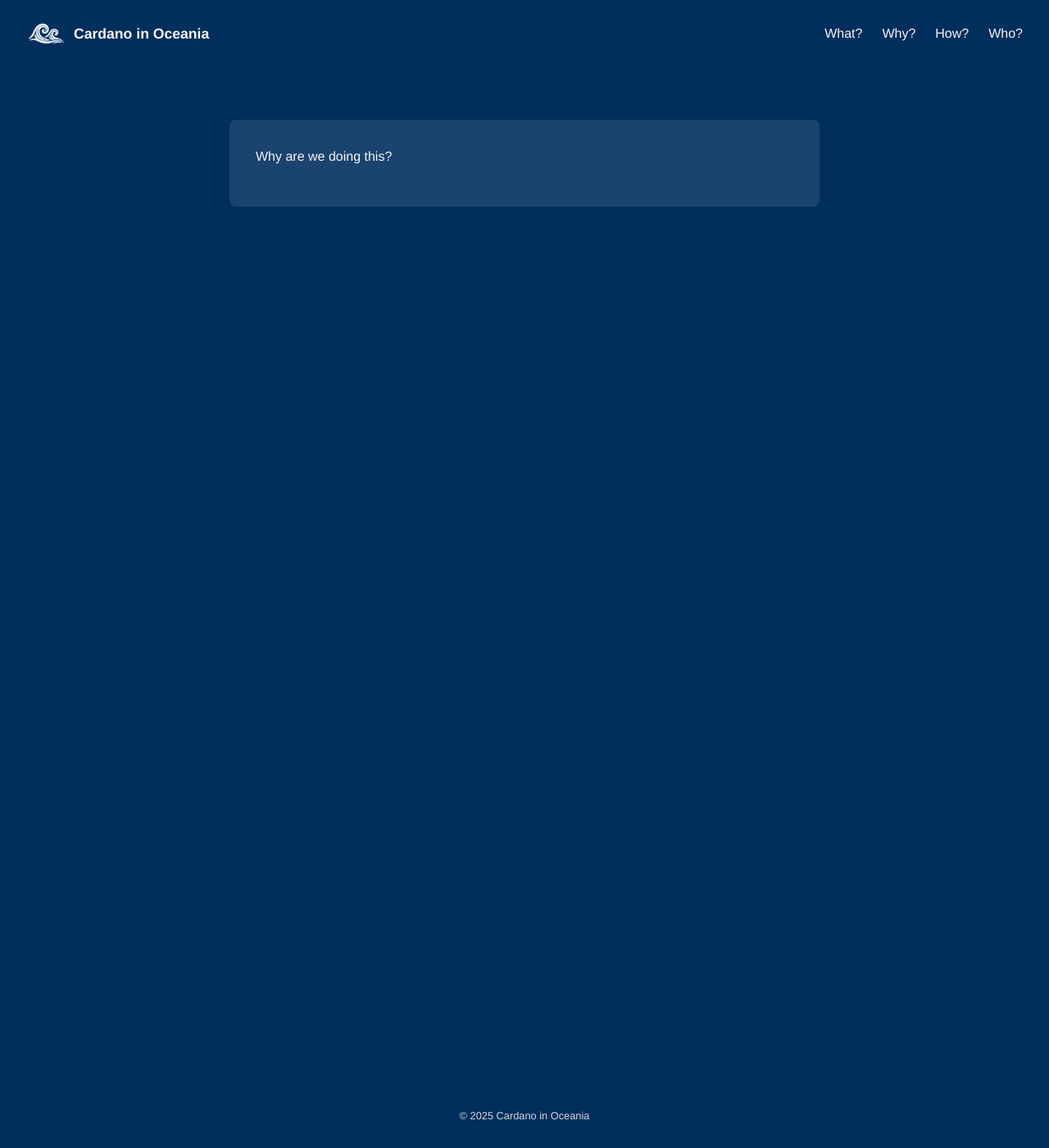
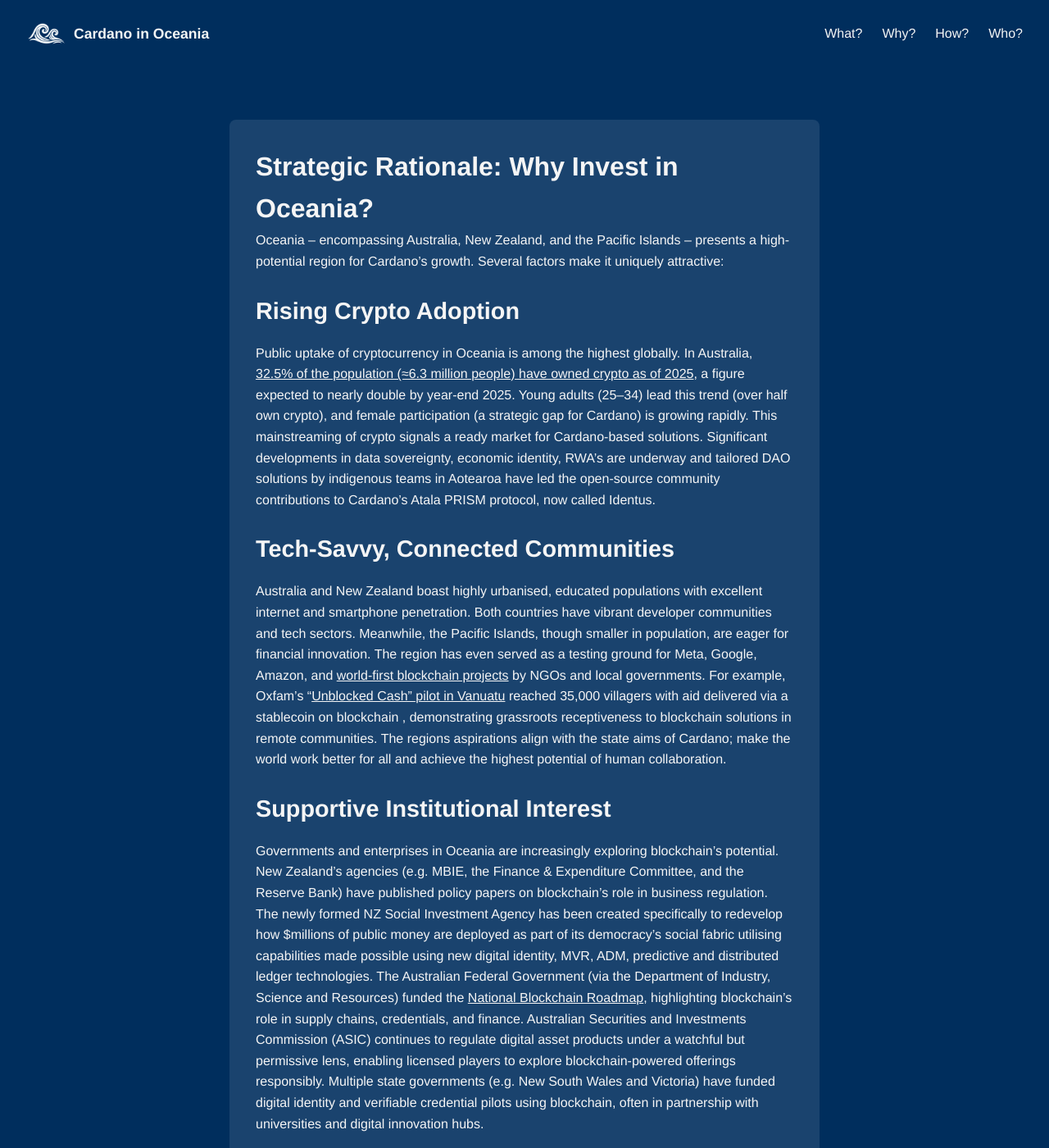
Before and after one commit to cardano-in-oceania/cardano-in-oceania.github.io, a Jekyll site: the page built from docs/pages/why.md, in a window 1280 px wide and 1400 px high. Shown: the whole window at 82% size. Built offline with Jekyll 4.4.1, drawn with Linux system fonts in a browser that asks for light colours; some of the changed text lies outside the part shown.

Commit message:
Updated Why

```diff
--- a/docs/pages/why.md
+++ b/docs/pages/why.md
@@ -3,4 +3,22 @@
 title: Why?
 permalink: /why/
 ---
-Why are we doing this?
+# Strategic Rationale: Why Invest in Oceania?
+Oceania – encompassing Australia, New Zealand, and the Pacific Islands – presents a high-potential region for Cardano’s growth. Several factors make it uniquely attractive:
+
+## Rising Crypto Adoption
+Public uptake of cryptocurrency in Oceania is among the highest globally. In Australia, [32.5% of the population (≈6.3 million people) have owned crypto as of 2025](https://bitcoinist.com/australia-adoption-crypto/#:~:text=Young%20Investors%20Still%20Lead%2C%20But,Others%20Are%20Catching%20Up), a figure expected to nearly double by year-end 2025\. Young adults (25–34) lead this trend (over half own crypto), and female participation (a strategic gap for Cardano) is growing rapidly. This mainstreaming of crypto signals a ready market for Cardano-based solutions. Significant developments in data sovereignty, economic identity, RWA’s are underway and tailored DAO solutions by indigenous teams in Aotearoa have led the open-source community contributions to Cardano’s Atala PRISM protocol, now called Identus.
+
+## Tech-Savvy, Connected Communities
+Australia and New Zealand boast highly urbanised, educated populations with excellent internet and smartphone penetration. Both countries have vibrant developer communities and tech sectors. Meanwhile, the Pacific Islands, though smaller in population, are eager for financial innovation. The region has even served as a testing ground for Meta, Google, Amazon, and [world-first blockchain projects](https://www.abc.net.au/news/2021-10-02/pacific-blockchain-experiment-cryptocurrency-bitcoin/100495166) by NGOs and local governments. For example, Oxfam’s “[Unblocked Cash” pilot in Vanuatu](https://www.calpnetwork.org/publication/unblocked-cash-pilot-full-report/) reached 35,000 villagers with aid delivered via a stablecoin on blockchain , demonstrating grassroots receptiveness to blockchain solutions in remote communities. The regions aspirations align with the state aims of Cardano; make the world work better for all and achieve the highest potential of human collaboration.
+
+## Supportive Institutional Interest
+Governments and enterprises in Oceania are increasingly exploring blockchain’s potential. New Zealand’s agencies (e.g. MBIE, the Finance & Expenditure Committee, and the Reserve Bank) have published policy papers on blockchain’s role in business regulation. The newly formed NZ Social Investment Agency has been created specifically to redevelop how $millions of public money are deployed as part of its democracy’s social fabric utilising capabilities made possible using new digital identity, MVR, ADM, predictive and distributed ledger technologies. The Australian Federal Government (via the Department of Industry, Science and Resources) funded the [National Blockchain Roadmap](https://www.industry.gov.au/data-and-publications/national-blockchain-roadmap), highlighting blockchain’s role in supply chains, credentials, and finance. Australian Securities and Investments Commission (ASIC) continues to regulate digital asset products under a watchful but permissive lens, enabling licensed players to explore blockchain-powered offerings responsibly. Multiple state governments (e.g. New South Wales and Victoria) have funded digital identity and verifiable credential pilots using blockchain, often in partnership with universities and digital innovation hubs.
+
+## Across industries
+From agriculture to arts and finance – the region is piloting distributed ledger tech to improve transparency and efficiency. Agribusinesses are using blockchain for supply chain traceability (e.g. to certify organic exports), aligning with Oceania’s focus on quality and sustainability. This institutional openness provides fertile ground for Cardano adoption in real-world use cases.
+
+## Strategic Gateway and Scale Sandbox
+Oceania’s mix of advanced economies (Australia/NZ) and developing island nations makes it an ideal sandbox for scalable Cardano solutions. Successful models proven here – whether in decentralised finance for underbanked communities or traceability for exports – can be refined in a manageable environment and then scaled globally. Moreover, Australia and New Zealand’s strong trade and cultural links to Asia and the West position Oceania as a bridge for Cardano’s global outreach.
+
+**In summary, Oceania combines high crypto literacy, supportive stakeholders, and pressing use-case needs (financial inclusion, transparent trade, etc.) in a region that can showcase Cardano’s impact on a global stage. This strategy capitalizes on those strengths to accelerate ecosystem growth in 2025–2026.**
```
Also changed, not shown: 1 other file.
